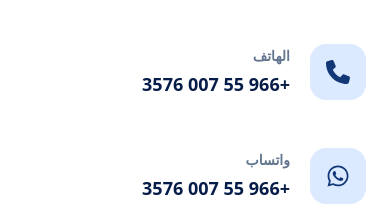
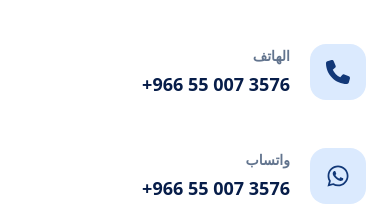
Before and after one commit to melnaeema-eng/Basmat-ICT, a React (Vite) app: page /contact in a window 390 px wide. Shown: the part 620-844 px from the top of the page. Built offline with nearby package versions, Linux system fonts and the light colour scheme.

Commit message:
Fix contact phone direction and footer number

```diff
--- a/src/components/Footer/Footer.jsx
+++ b/src/components/Footer/Footer.jsx
@@ -94,9 +94,15 @@ export default function Footer() {
 
           <div className="mt-6 space-y-4 text-slate-300">
 
-            <p className="flex gap-3">
+            <p className="flex items-center gap-3">
               <FaPhone />
-              +966 xx xxx xxxx
+              <a
+                href="tel:+966550073576"
+                dir="ltr"
+                className="[unicode-bidi:isolate] hover:text-white"
+              >
+                +966 55 007 3576
+              </a>
             </p>
 
             <p className="flex gap-3">
--- a/src/pages/Contact/Contact.jsx
+++ b/src/pages/Contact/Contact.jsx
@@ -327,7 +327,19 @@ function ContactCard({ icon, title, value, href }) {
           {title}
         </p>
 
-        <p className="mt-1 break-words text-lg font-black text-[#071d49]">
+        <p
+          dir={
+            title === "الهاتف" || title === "واتساب"
+              ? "ltr"
+              : undefined
+          }
+          className={[
+            "mt-1 break-words text-lg font-black text-[#071d49]",
+            title === "الهاتف" || title === "واتساب"
+              ? "text-right [unicode-bidi:isolate]"
+              : "",
+          ].join(" ")}
+        >
           {value}
         </p>
       </div>
```
Also changed, not shown: INSTALL.txt (added).
